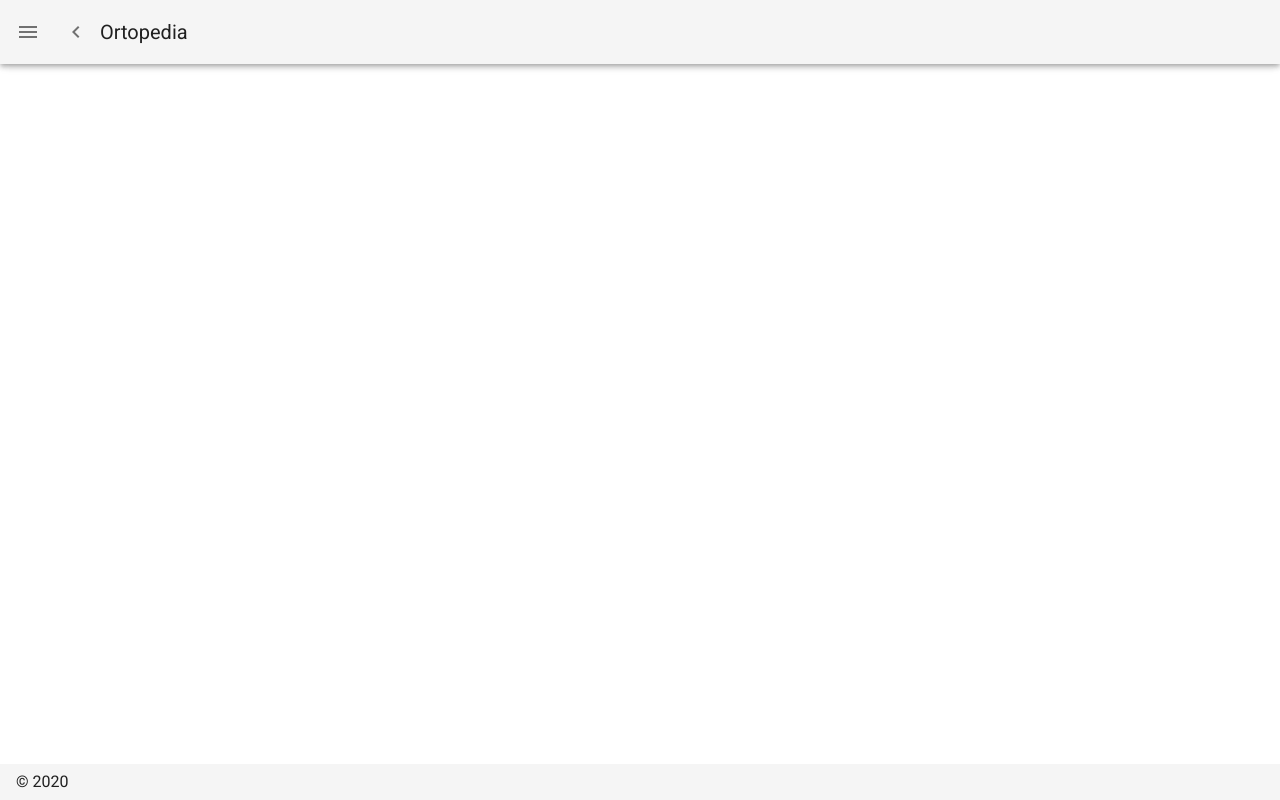
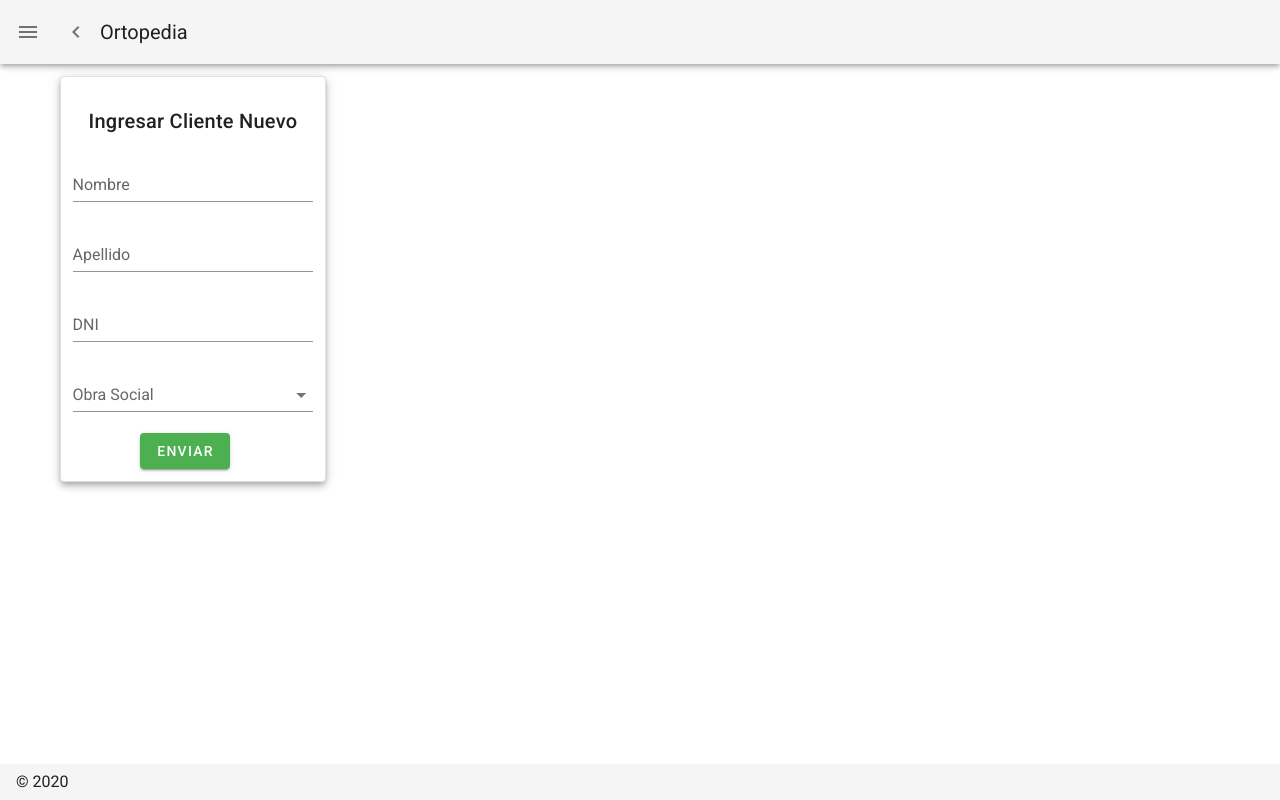
Before and after one commit to francocava/Ortopedia-FrontEnd, a Nuxt app: page /cliente in a window 1280 px wide. Before the commit this address had no page. Built offline with nearby package versions, Linux system fonts and the light colour scheme.

Commit message:
agrego view para cliente y su form

```diff
--- a/layouts/default.vue
+++ b/layouts/default.vue
@@ -83,8 +83,8 @@ export default {
         },
         {
           icon: 'mdi-apps',
-          title: 'Prueba',
-          to: '/prueba'
+          title: 'Agregar Cliente',
+          to: '/cliente'
         }
       ],
       miniVariant: false,
--- /dev/null
+++ b/pages/cliente.vue
@@ -0,0 +1,94 @@
+<template>
+  <v-layout>
+    <v-card elevation="5" outlined>
+       <v-col class="d-flex align-center">
+      <div class="text-center">
+      <v-card-title>Ingresar Cliente Nuevo</v-card-title>
+      <v-form ref="form" v-model="valid" lazy-validation>
+        <v-text-field
+          v-model="nombre"
+          :rules="nombreRules"
+          label="Nombre"
+          required
+        ></v-text-field>
+
+        <v-text-field
+          v-model="apellido"
+          :rules="apellidoRules"
+          label="Apellido"
+          required
+        ></v-text-field>
+
+        <v-text-field
+          v-model="dni"
+          :rules="dniRules"
+          label="DNI"
+          required
+        ></v-text-field>
+
+        <v-select
+          v-model="select"
+          :items="items"
+          :rules="[(v) => !!v || 'Item is required']"
+          label="Obra Social"
+          required
+        ></v-select>
+
+        <v-btn
+          :disabled="!valid"
+          color="success"
+          class="mr-4"
+          @click="validate"
+        >
+          Enviar
+        </v-btn>
+
+
+      </v-form>
+      </div>
+       </v-col>
+    </v-card>
+  </v-layout>
+</template>
+
+<script>
+  export default {
+    data: () => ({
+      valid: true,
+      nombre: '',
+      nombreRules: [
+        v => !!v || 'Falta el nombre del cliente',
+        v => (v && v.length <= 15) || 'Nombre muy largo',
+      ],
+      apellido: '',
+      apellidoRules: [
+        v => !!v || 'Falta el apellido del cliente',
+        v => (v && v.length <= 25) || 'Apellido muy largo',
+      ],
+      dni:'',
+      dniRules: [
+        v => !!v || 'Falta el DNI del cliente',
+        //regla para que solo entren numeros
+      ],
+      select: null,
+      items: [
+        'Osecac',
+        'Pami',
+        'Osbba',
+        'Swiss Medical',
+      ],
+    }),
+
+    methods: {
+      validate () {
+        this.$refs.form.validate()
+      },
+      /* reset () {
+        this.$refs.form.reset()
+      }, */
+      /* resetValidation () {
+        this.$refs.form.resetValidation()
+      }, */
+    },
+  }
+</script>
--- a/pages/prueba.vue
+++ /dev/null
@@ -1,5 +0,0 @@
-<template>
-    <v-layout>
-        <h1>Ingresar Pedido</h1>
-    </v-layout>
-</template>
```
